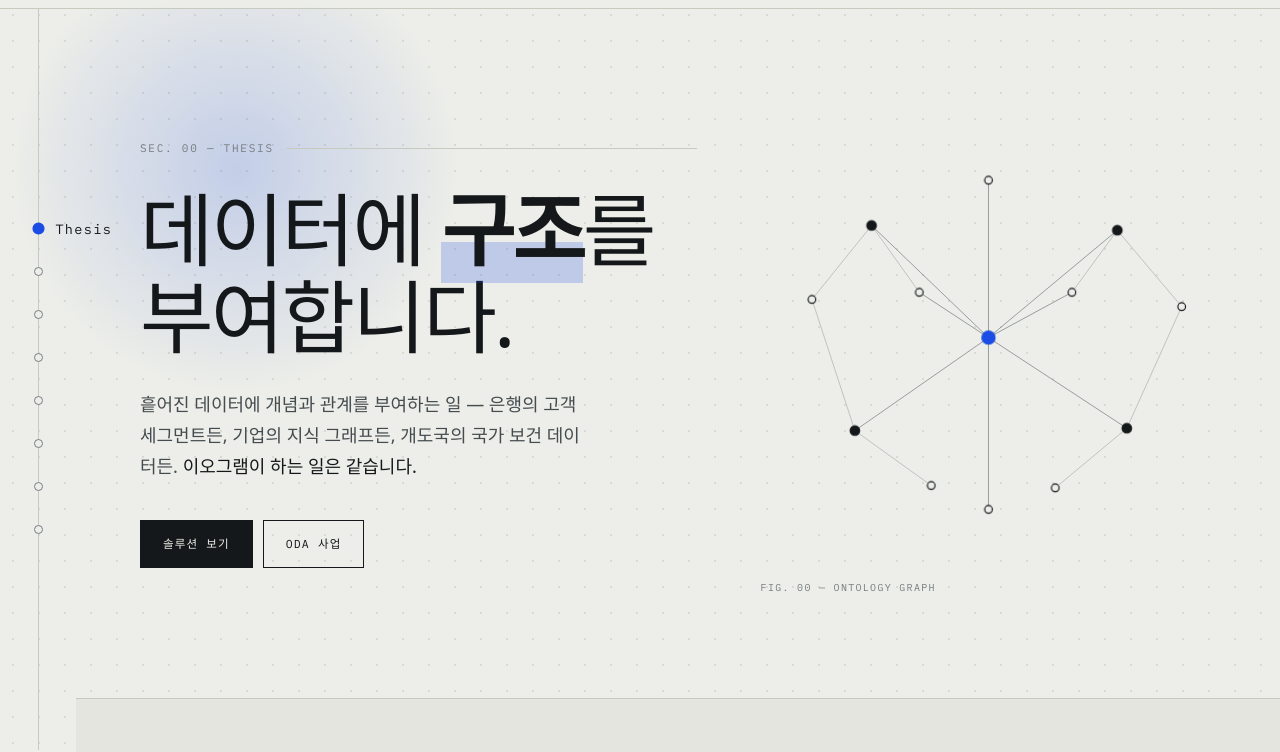
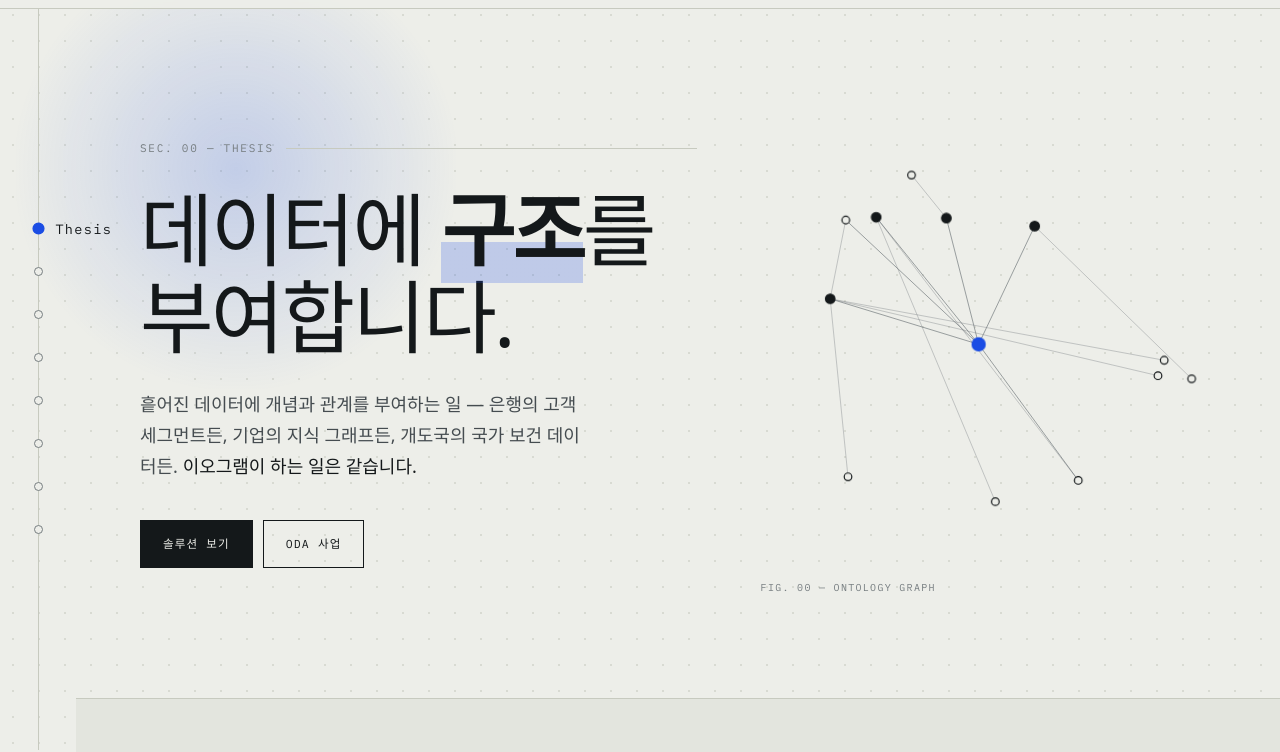
Before and after one commit to winkfish/eogram-homepage, a plain HTML site: page index.html in a window 1280 px wide. Shown: the part 50-802 px from the top of the page. Drawn offline with Linux system fonts and the light colour scheme; a web font is replaced by a local one.

Commit message:
Add reload-varying accent: LAB-of-the-day color ties hero underline, ontology graph, and header/footer blobs
Each visit picks one of four LAB colors (SM terracotta, R&D blue, ABC green, P&S plum) and applies it consistently across the hero title underline, the ontology graph's hub node, and the header/contact decorative blobs. The ontology graph's node layout also reshuffles each load.

Co-Authored-By: Claude Sonnet 5 <noreply@anthropic.com>

```diff
--- a/index.html
+++ b/index.html
@@ -21,7 +21,10 @@
   --rule:#C7CABF;
   --blue:#1B4DE4;
   --green:#2C6A52;
+  --terracotta:#B5502E;
+  --plum:#6B4B7A;
   --white:#FBFBF9;
+  --accent-day:var(--blue);
   --sans:"IBM Plex Sans KR",system-ui,-apple-system,sans-serif;
   --mono:"IBM Plex Mono",ui-monospace,monospace;
   --pad:clamp(20px,5vw,72px);
@@ -49,7 +52,7 @@ a{color:inherit;text-decoration:none}
 .hero::before{
   content:"";position:absolute;top:-60px;left:-60px;
   width:clamp(220px,42vw,440px);height:clamp(220px,42vw,440px);z-index:0;
-  background:radial-gradient(circle,color-mix(in srgb,var(--blue) 20%,transparent),transparent 72%);
+  background:radial-gradient(circle,color-mix(in srgb,var(--accent-day) 20%,transparent),transparent 72%);
   pointer-events:none;
 }
 .hero .wrap{position:relative;z-index:1}
@@ -57,7 +60,7 @@ a{color:inherit;text-decoration:none}
 .contact::before{
   content:"";position:absolute;bottom:-80px;right:-60px;
   width:clamp(220px,42vw,440px);height:clamp(220px,42vw,440px);z-index:0;
-  background:radial-gradient(circle,color-mix(in srgb,var(--green) 19%,transparent),transparent 72%);
+  background:radial-gradient(circle,color-mix(in srgb,var(--accent-day) 19%,transparent),transparent 72%);
   pointer-events:none;
 }
 .contact .wrap{position:relative;z-index:1}
@@ -171,7 +174,7 @@ h1{
 h1 b{font-weight:600}
 h1 .u{
   font-weight:600;position:relative;white-space:nowrap;
-  background:linear-gradient(transparent 62%,color-mix(in srgb,var(--blue) 22%,transparent) 62%);
+  background:linear-gradient(transparent 62%,color-mix(in srgb,var(--accent-day) 22%,transparent) 62%);
 }
 .lede{font-size:clamp(15px,1.45vw,18px);max-width:44ch;color:var(--ink-70);margin-bottom:38px}
 .lede em{font-style:normal;color:var(--ink);font-weight:500}
@@ -733,16 +736,33 @@ h1 .u{
 (function(){
   var reduce = window.matchMedia('(prefers-reduced-motion: reduce)').matches;
 
-  /* ---- ontology graph ---- */
-  var N = [
-    [210,190,5.5],
-    [112,96,4],[62,158,3.2],[152,152,3.2],
-    [318,100,4],[372,164,3.2],[280,152,3.2],
-    [98,268,4],[162,314,3.2],
-    [326,266,4],[266,316,3.2],
-    [210,58,3.2],[210,334,3.2]
+  /* ---- lab of the day: rotates the accent used on the hero underline + graph hub ---- */
+  var LABS = [
+    {k:'sm',  hex:'#B5502E'},
+    {k:'rd',  hex:'#1B4DE4'},
+    {k:'abc', hex:'#2C6A52'},
+    {k:'ps',  hex:'#6B4B7A'}
   ];
-  var E = [[0,1],[0,4],[0,7],[0,9],[1,2],[1,3],[3,0],[4,5],[4,6],[6,0],[7,8],[9,10],[0,11],[0,12],[2,7],[5,9]];
+  var labToday = LABS[Math.floor(Math.random()*LABS.length)];
+  document.documentElement.style.setProperty('--accent-day', labToday.hex);
+
+  /* ---- ontology graph: reshuffled layout each visit, hub tinted to the lab of the day ---- */
+  function rnd(a,b){ return a+Math.random()*(b-a); }
+  var hub=[210+rnd(-14,14), 190+rnd(-14,14), 5.5];
+  var N=[hub];
+  for(var i=0;i<4;i++){
+    var a=rnd(0,Math.PI*2), r=rnd(105,150);
+    N.push([hub[0]+Math.cos(a)*r, hub[1]+Math.sin(a)*r, 4]);
+  }
+  for(var i=0;i<8;i++){
+    var a2=rnd(0,Math.PI*2), r2=rnd(130,182);
+    N.push([hub[0]+Math.cos(a2)*r2, hub[1]+Math.sin(a2)*r2, 3.2]);
+  }
+  var E=[[0,1],[0,2],[0,3],[0,4]];
+  var hubExtra=[5,6,7,8,9,10,11,12].sort(function(){ return Math.random()-.5; });
+  E.push([0,hubExtra[0]],[0,hubExtra[1]]);
+  for(var s=5;s<=12;s++){ E.push([s, 1+Math.floor(Math.random()*4)]); }
+
   var ng = document.getElementById('nodes'), eg = document.getElementById('edges');
 
   E.forEach(function(e,i){
@@ -762,8 +782,8 @@ h1 .u{
     var c=document.createElementNS('http://www.w3.org/2000/svg','circle');
     c.setAttribute('cx',n[0]); c.setAttribute('cy',n[1]); c.setAttribute('r',n[2]);
     c.setAttribute('class','gnode');
-    c.setAttribute('fill', i===0 ? '#1B4DE4' : (n[2]>=4 ? '#14181A' : '#EDEEE9'));
-    c.setAttribute('stroke', i===0 ? '#1B4DE4' : '#14181A');
+    c.setAttribute('fill', i===0 ? labToday.hex : (n[2]>=4 ? '#14181A' : '#EDEEE9'));
+    c.setAttribute('stroke', i===0 ? labToday.hex : '#14181A');
     c.setAttribute('stroke-width','1');
     c.style.setProperty('--d',(i*0.055)+'s');
     ng.appendChild(c);
```
